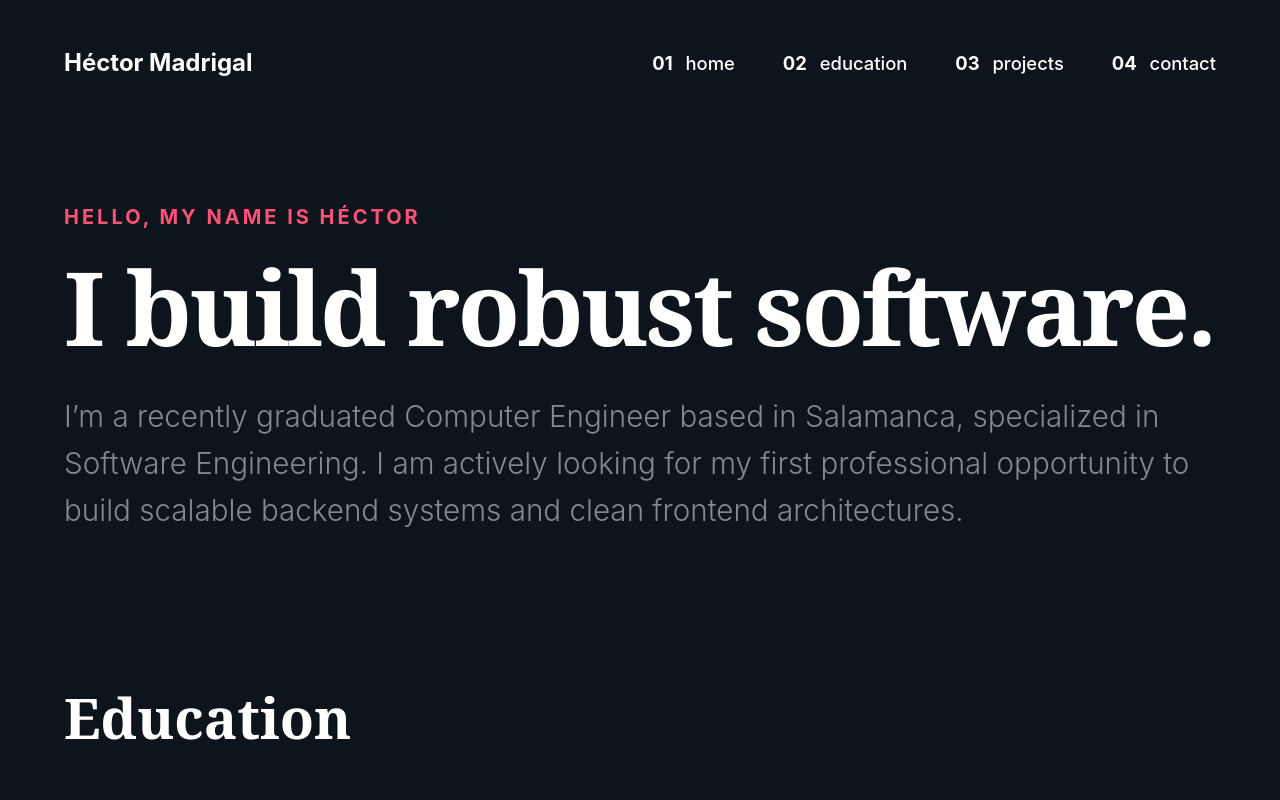
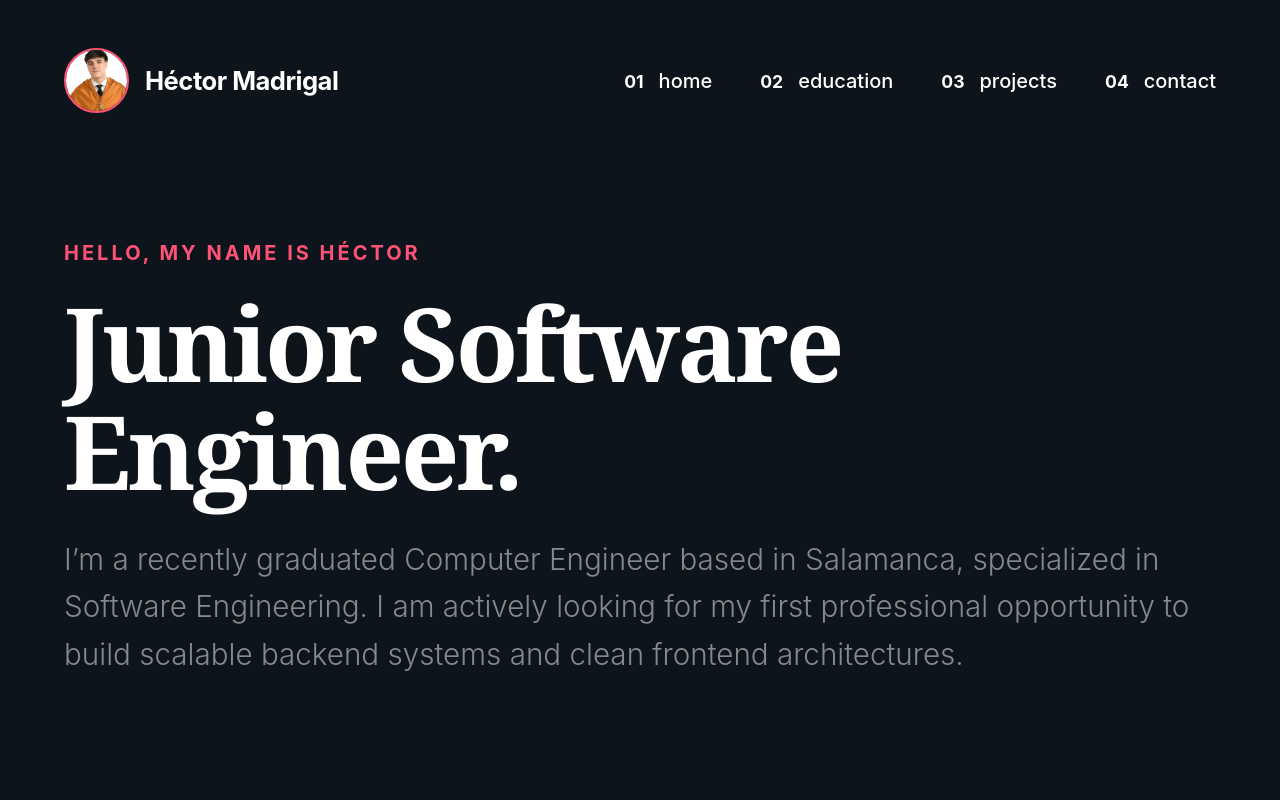
Before and after one commit to hectormadrisanch/portfolio-frontend, an Angular app in the folder portfolio-frontend/: page / in a window 1280 px wide. Shown: the top 800 px of the page. Built offline with nearby package versions, Linux system fonts and the light colour scheme.

Commit message:
feat(frontend): finalize complete static frontend architecture and prepare for production deployment

```diff
--- a/portfolio-frontend/src/app/components/header/header.component.html
+++ b/portfolio-frontend/src/app/components/header/header.component.html
@@ -1,6 +1,9 @@
 <header class="header">
   <div class="header__brand">
-    <span class="header__name">Héctor Madrigal</span>
+    <a routerLink="/" class="header__brand-link">
+      <img src="hector.jpg" alt="Héctor Madrigal" class="header__avatar">
+      <span class="header__name">Héctor Madrigal</span>
+    </a>
   </div>
 
   <nav class="header__nav">
--- a/portfolio-frontend/src/app/components/header/header.component.scss
+++ b/portfolio-frontend/src/app/components/header/header.component.scss
@@ -5,9 +5,35 @@
   padding: 3rem 0;
 
   &__brand {
+    display: flex;
+    align-items: center;
+  }
+
+  &__brand-link {
+    display: flex;
+    align-items: center;
+    gap: 1rem;
+    text-decoration: none;
+    color: var(--color-text);
+    transition: opacity 0.3s ease;
+
+    &:hover {
+      opacity: 0.8;
+    }
+  }
+
+  &__avatar {
+    width: 65px;
+    height: 65px;
+    border-radius: 50%;
+    object-fit: cover;
+    border: 2px solid var(--color-primary);
+  }
+
+  &__name {
+    font-size: 1.6rem;
     font-weight: 700;
-    font-size: 1.5rem;
-    color: var(--color-text);
+    letter-spacing: -0.02em;
   }
 
   &__list {
@@ -19,7 +45,7 @@
   &__link {
     text-decoration: none;
     color: var(--color-text);
-    font-size: 1.15rem;
+    font-size: 1.25rem;
     font-weight: 500;
     transition: color 0.3s ease;
 
@@ -30,6 +56,7 @@
 
   &__number {
     font-weight: 700;
-    margin-right: 0.5rem;
+    margin-right: 0.6rem;
+    font-size: 1.1rem;
   }
 }
--- a/portfolio-frontend/src/app/components/hero/hero.component.html
+++ b/portfolio-frontend/src/app/components/hero/hero.component.html
@@ -1,6 +1,6 @@
 <section class="hero" id="hero">
   <p class="hero__greeting">Hello, my name is Héctor</p>
-  <h1 class="hero__headline">I build robust software.</h1>
+  <h1 class="hero__headline">Junior Software Engineer.</h1>
   <p class="hero__description">
     I’m a recently graduated Computer Engineer based in Salamanca, specialized in Software Engineering. I am actively looking for my first professional opportunity to build scalable backend systems and clean frontend architectures.
   </p>
--- a/portfolio-frontend/src/index.html
+++ b/portfolio-frontend/src/index.html
@@ -2,11 +2,10 @@
 <html lang="en">
 <head>
   <meta charset="utf-8">
-  <title>PortfolioFrontend</title>
+  <title>Héctor Madrigal</title>
   <base href="/">
   <meta name="viewport" content="width=device-width, initial-scale=1">
-  <link rel="icon" type="image/x-icon" href="favicon.ico">
-</head>
+  <link rel="icon" type="image/jpeg" href="/hector.jpg?v=1.0"></head>
 <body>
   <app-root></app-root>
 </body>
```
Also changed, not shown: portfolio-frontend/public/hector.jpg (added).
